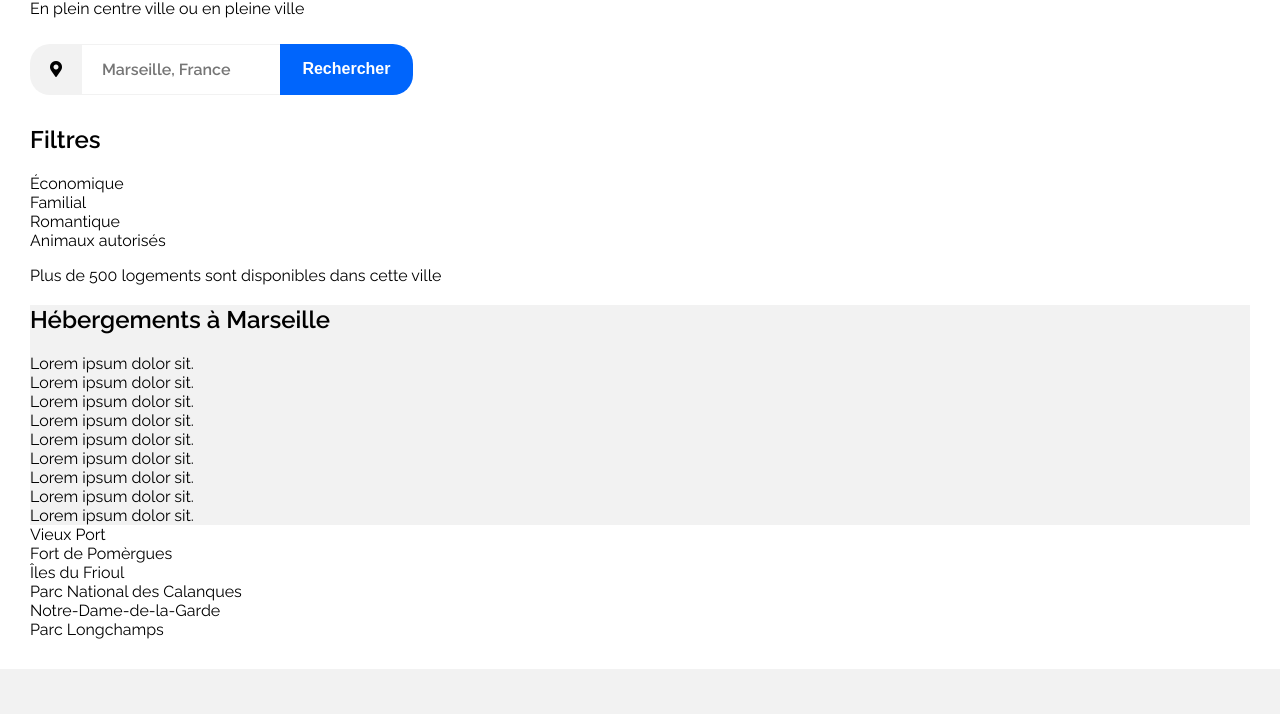
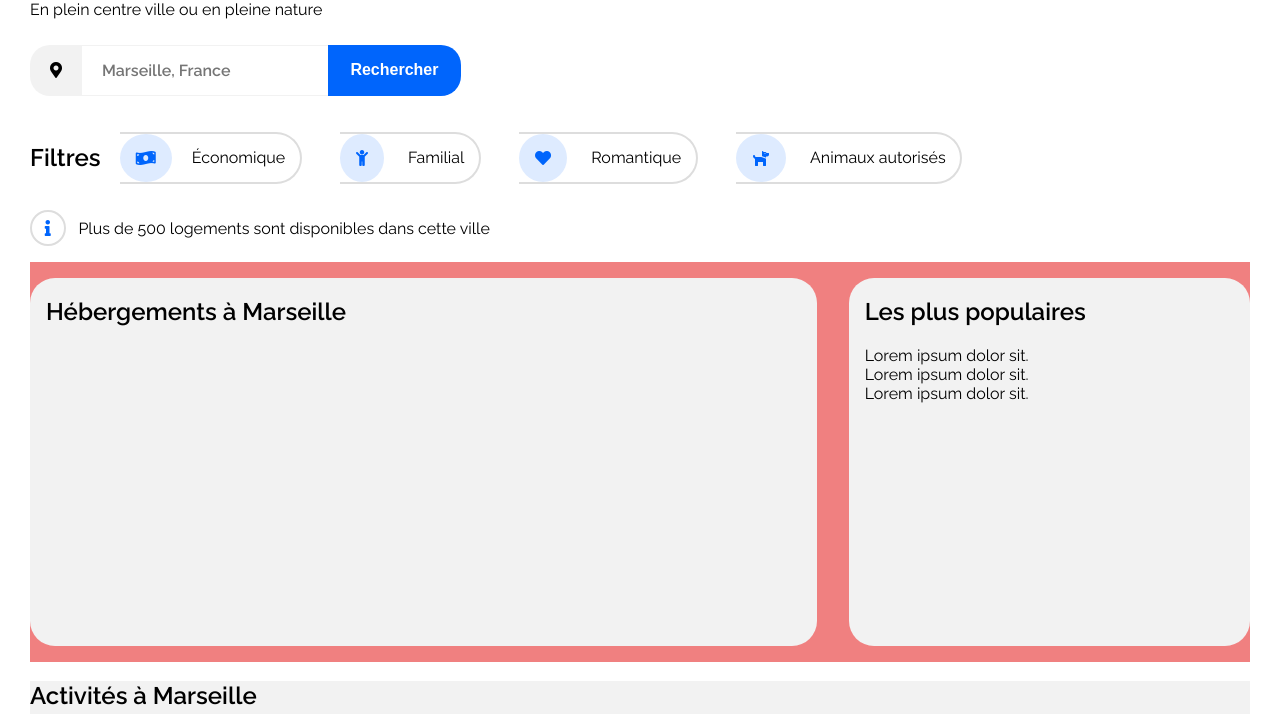
Before and after one commit to aleksandrej/AlexandreJablonski_2_24022021, a plain HTML site: page index.html in a window 1280 px wide. Shown: the part 145-859 px from the top of the page. Drawn offline with Linux system fonts and the light colour scheme.

Commit message:
Suite mise en place HTML et SECTION

```diff
--- a/index.html
+++ b/index.html
@@ -6,7 +6,8 @@
     <meta http-equiv="X-UA-Compatible" content="IE=edge">
     <meta name="viewport" content="width=device-width, initial-scale=1.0">
     <link rel="preconnect" href="https://fonts.gstatic.com">
-    <link href="https://fonts.googleapis.com/css2?family=Raleway:wght@400;600&display=swap" rel="stylesheet">     <link rel="stylesheet" href="styles/style.css">
+    <link href="https://fonts.googleapis.com/css2?family=Raleway:wght@400;600&display=swap" rel="stylesheet">
+    <link rel="stylesheet" href="styles/style.css">
     <link rel="stylesheet" href="https://cdnjs.cloudflare.com/ajax/libs/font-awesome/5.13.1/css/all.min.css" />
     <title>Reservia</title>
 </head>
@@ -29,39 +30,43 @@
         <section class="search">
             <div class="searchTitle">
                 <h1>Trouver votre hébergement pour des vacances de rêve</h1>
-                <p>En plein centre ville ou en pleine ville</p>
+                <p>En plein centre ville ou en pleine nature</p>
             </div>
             <form action="bdd.php" method="get" class="searchForm">
                 <span class="searchIcon"><i class="fas fa-map-marker-alt"></i></span>
                 <input class="searchText" type="text" placeholder="Marseille, France">
                 <button class="searchButton" type="button" value="Rechercher"> <a href="#">Rechercher</a></button>
             </form>
-            <div class="searchFilters">
+
+            <!-- SEARCH BUTTON -->
+
+            <div class="searchFiltersContainer">
                 <div>
-                    <h2>Filtres</h2>
+                    <h1 class="searchFilterTitle">Filtres</h2>
                 </div>
-                <div class="searchFilters">Économique</div>
-                <div class="searchFilters">Familial</div>
-                <div class="searchFilters">Romantique</div>
-                <div class="searchFilters">Animaux autorisés</div>
+
+                <div class="searchFilters"><i class="fas fa-money-bill-wave"></i><span>Économique</span> </div>
+
+                <div class="searchFilters"><i class="fas fa-child"></i></i> <span> Familial</span></div>
+                <div class="searchFilters"><i class="fas fa-heart"></i> <span> Romantique</span></div>
+                <div class="searchFilters"><i class="fas fa-dog"></i> <span> Animaux autorisés</span></div>
             </div>
-            <p class="informations"> Plus de 500 logements sont disponibles dans cette ville</p>
+            <p class="informations"><i class="fas fa-info"></i>Plus de 500 logements sont disponibles dans cette ville
+            </p>
 
         </section>
 
         <!-- HOSTING -->
 
-        <section class="hosting">
-            <h2>Hébergements à Marseille</h2>
-            <div class="containerBasics">
-                <div class="hostingHotelsBasics">Lorem ipsum dolor sit.</div>
-                <div class="hostingHotelsBasics">Lorem ipsum dolor sit.</div>
-                <div class="hostingHotelsBasics">Lorem ipsum dolor sit.</div>
-                <div class="hostingHotelsBasics">Lorem ipsum dolor sit.</div>
-                <div class="hostingHotelsBasics">Lorem ipsum dolor sit.</div>
-                <div class="hostingHotelsBasics">Lorem ipsum dolor sit.</div>
+        <section class="containerHosting">
+            <div class="hostingBasics">
+                <h2>Hébergements à Marseille</h2>
+
+
             </div>
-            <div class="containerPopulars">
+
+            <div class="hostingPopulars">
+                <h2>Les plus populaires</h2>
                 <div class="hostingHotelsPopulars">Lorem ipsum dolor sit.</div>
                 <div class="hostingHotelPopulars">Lorem ipsum dolor sit.</div>
                 <div class="hostingHotelPopulars">Lorem ipsum dolor sit.</div>
@@ -69,8 +74,10 @@
         </section>
 
 
+
         <!-- ACTVITY -->
-        <section class="activity">
+        <section class="containerActivity">
+            <h2>Activités à Marseille</h2>
             <div class="containerActivity">
                 <div class="activity">Vieux Port</div>
                 <div class="activity">Fort de Pomèrgues</div>
--- a/styles/style.css
+++ b/styles/style.css
@@ -7,17 +7,16 @@ body {
     background-color: #F2F2F2;
 }
 
-i {
+/* i {
     background: #F2F2F2;
-}
+} */
 
-a {
-
-}
 
 /* HEADER */
 
 .header {
+    max-width: 1400px;
+    margin: auto;
     display: flex;
     padding: 20px 30px 0px 30px;
     align-items: center;
@@ -40,11 +39,30 @@ a {
     color: #0065FC;
 }
 
+/* MAIN */
+
+main {
+    max-width: 1400px;
+    margin: auto;
+    /* margin-top: 30px; */
+    padding: 0px 30px 0px 30px;
+}
+
 /* SEARCH */
 
 .searchForm {
     padding: 10px 0px 10px 0px;
     display: flex;
+}
+
+.searchTitle h1 {
+    font-size: 2em;
+    margin-bottom: 0.5em;
+}
+
+.searchTitle p {
+    font-size: 1em;
+    margin-top: 0.3em;
 }
 
 .searchIcon {
@@ -55,7 +73,7 @@ a {
 }
 
 .searchText {
-    text-align:left ;
+    text-align: left;
     border-right: none;
     border-left: none;
     padding-left: 20px;
@@ -66,7 +84,7 @@ a {
     font-family: 'Raleway', sans-serif;
     font-weight: bold;
     font-size: 1em;
-    width: 11em;
+    width: 14em;
 }
 
 .searchButton {
@@ -82,11 +100,96 @@ a {
     color: white;
 }
 
-/* MAIN */
+/* SEARCH FILTERS */
 
-main {
-    margin-top: 30px;
-    padding: 0px 30px 0px 30px;
+.searchFiltersContainer {
+    display: flex;
+    margin: 2em 0em 2em 0em;
+    height: 2.5em;
+    align-items: center;
+}
+
+.searchFilterTitle {
+    display: flex;
+}
+
+.searchFilters {
+    margin: 0em 1.2em 0em 1.2em;
+    border-radius: 0px 30px 30px 0px;
+    border-top: 2px solid #ddd;
+    border-bottom: 2px solid #ddd;
+    border-right: 2px solid#ddd;
+}
+
+.searchFilters i {
+    background-color: #DEEBFF;
+    color: #0065FC;
+    padding: 1em 1em;
+    border-radius: 20px 0px 0px 20px;
+    text-align: center;
+    border-radius: 50%;
+}
+
+.searchFilters span {
+    /* text-align: center; */
+    margin-left: 20px;
+    font-size: 1em;
+    /* border-radius: 0px 20px 20px 0px;
+    border-top: 2px solid #ddd;
+    border-bottom: 2px solid #ddd;
+    border-right: 2px solid#ddd; */
+    padding: 0.7em 0.9em 0.7em 0em;
+}
+
+.informations i {
+    background-color: white;
+    color: #0065FC;
+    padding: 0.5em 0.8em;
+    align-items: center;
+    border: 2px solid#ddd;
+    border-radius: 50%;
+    margin-right: 0.8em;
+}
+
+/* HOSTING */
+
+.containerHosting {
+    display: flex;
+    background-color: lightcoral;
+    justify-content: space-between;
+    width: 100%;
+    height: 400px;
+}
+
+.hostingBasics {
+    width: 66%;
+}
+
+.hostingPopulars {
+    width: 33%;
+}
+
+.hostingBasics, .hostingPopulars {
+    background-color: #F2F2F2;
+    padding-left: 1em;
+    border-radius: 25px;
+    margin: 1em 0em 1em 0em;
+
+}
+
+.hostingPopulars {
+    margin-left: 2em;
+
+}
+
+
+
+
+
+/* ACTIVITY */
+
+.containerActivity {
+    background-color: #F2F2F2;
 }
 
 /* FOOTER */
```
